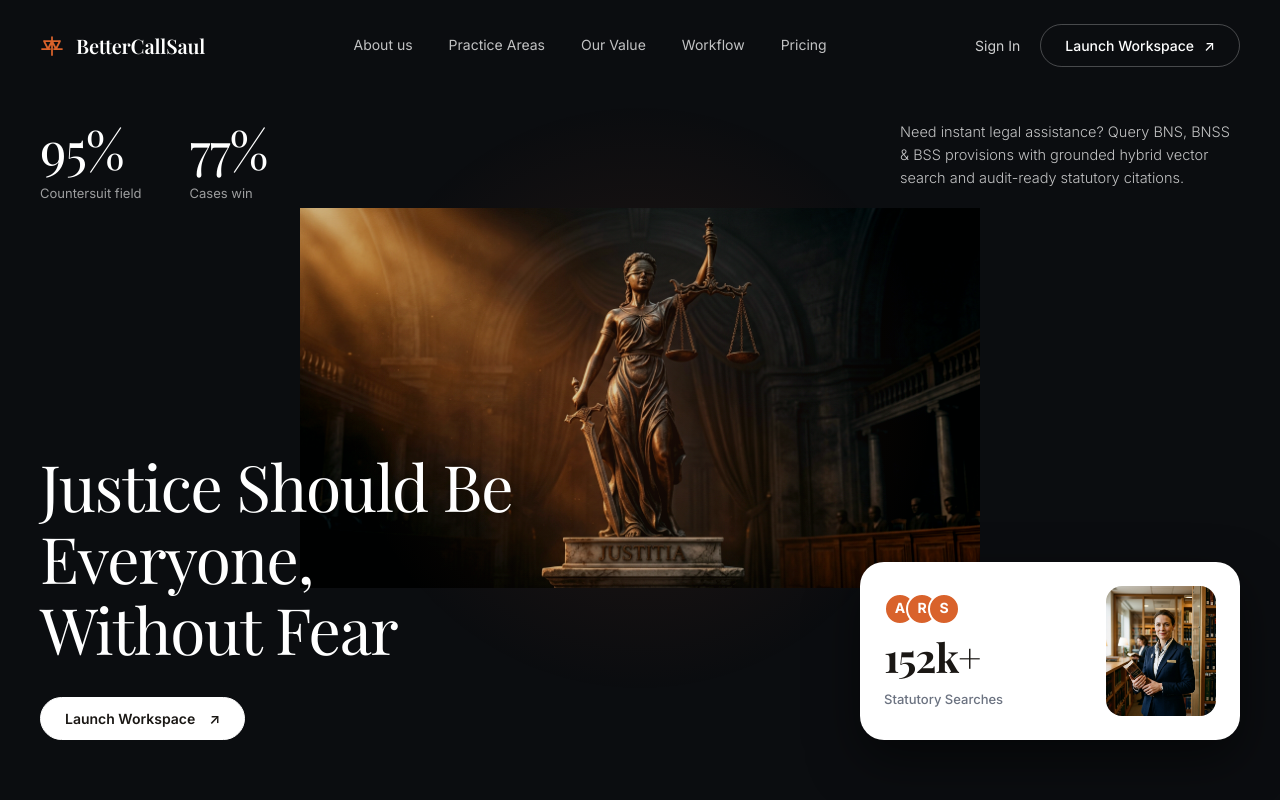
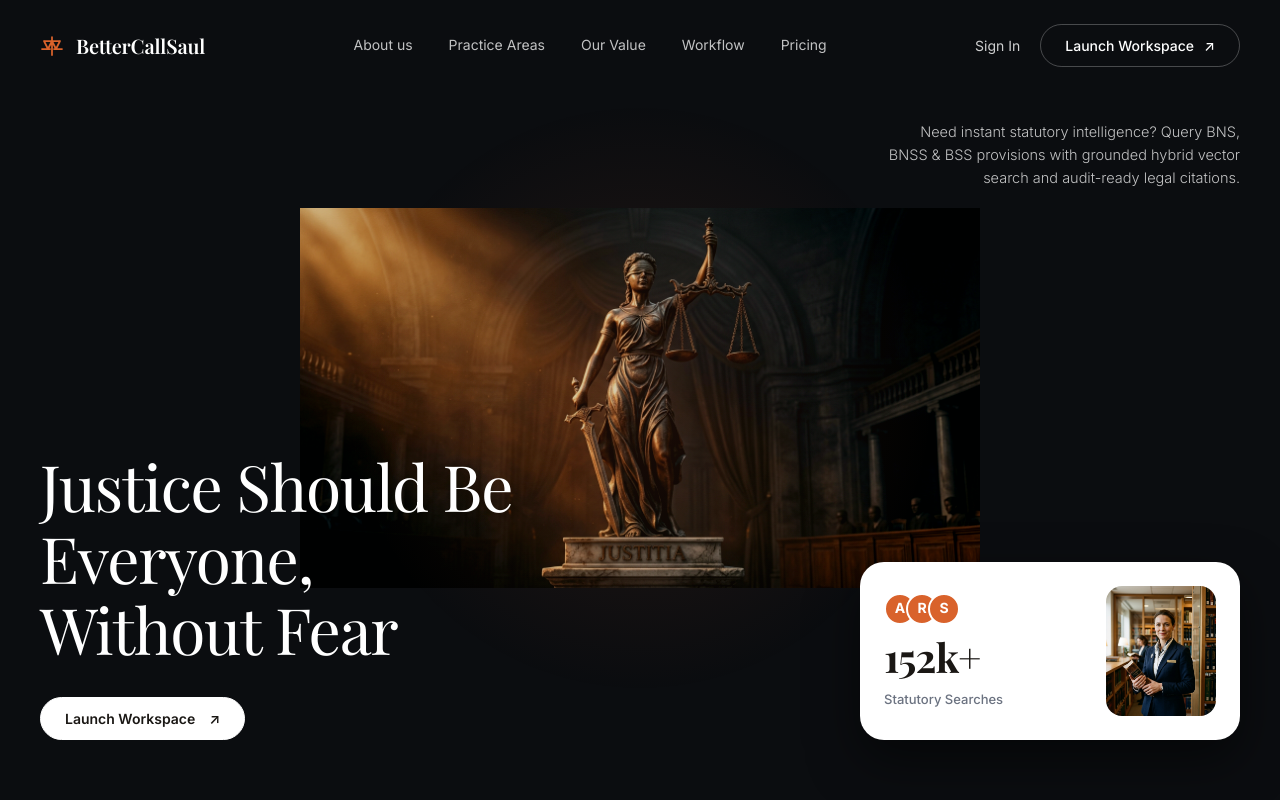
Before and after one commit to AbishekR05/BetterCallSaul, a React (Vite) app in the folder frontend/: page / in a window 1280 px wide. Shown: the top 800 px of the page. Built offline with nearby package versions, Linux system fonts and the light colour scheme; a web font is replaced by a local one.

Commit message:
fix(hero): remove placeholder stats countersuit field and cases win

```diff
--- a/frontend/src/components/landing/Hero.css
+++ b/frontend/src/components/landing/Hero.css
@@ -28,38 +28,14 @@
 /* Top Row */
 .hero-top-row {
   display: flex;
-  justify-content: space-between;
+  justify-content: flex-end;
   align-items: flex-start;
   margin-bottom: 40px;
 }
 
-.hero-stats-left {
-  display: flex;
-  gap: 48px;
-}
-
-.stat-block {
-  display: flex;
-  flex-direction: column;
-}
-
-.stat-number {
-  font-size: 52px;
-  font-weight: 500;
-  color: #FFFFFF;
-  line-height: 1.1;
-  letter-spacing: -0.02em;
-}
-
-.stat-label {
-  font-size: 13px;
-  color: rgba(255, 255, 255, 0.6);
-  margin-top: 6px;
-  font-weight: 400;
-}
-
 .hero-text-right {
-  max-width: 340px;
+  max-width: 360px;
+  text-align: right;
 }
 
 .hero-paragraph {
@@ -134,7 +110,7 @@
   margin-left: 6px;
 }
 
-/* Floating White Card (Exact Reference Match) */
+/* Floating White Card */
 .hero-card-right {
   background: #FFFFFF;
   color: #1A1714;
@@ -233,8 +209,10 @@
     padding: 0 20px;
   }
   .hero-top-row {
-    flex-direction: column;
-    gap: 24px;
+    justify-content: flex-start;
+  }
+  .hero-text-right {
+    text-align: left;
   }
   .hero-card-right {
     width: 100%;
--- a/frontend/src/components/landing/Hero.tsx
+++ b/frontend/src/components/landing/Hero.tsx
@@ -13,22 +13,11 @@ export const Hero: React.FC<HeroProps> = ({ onGetStarted }) => {
     <section className="hero-dark-frame">
       <div className="hero-inner-container">
 
-        {/* Top Header Stats & Text Row */}
+        {/* Top Header Paragraph Row */}
         <div className="hero-top-row">
-          <div className="hero-stats-left">
-            <div className="stat-block">
-              <span className="stat-number font-serif">95%</span>
-              <span className="stat-label">Countersuit field</span>
-            </div>
-            <div className="stat-block">
-              <span className="stat-number font-serif">77%</span>
-              <span className="stat-label">Cases win</span>
-            </div>
-          </div>
-
           <div className="hero-text-right">
             <p className="hero-paragraph">
-              Need instant legal assistance? Query BNS, BNSS &amp; BSS provisions with grounded hybrid vector search and audit-ready statutory citations.
+              Need instant statutory intelligence? Query BNS, BNSS &amp; BSS provisions with grounded hybrid vector search and audit-ready legal citations.
             </p>
           </div>
         </div>
@@ -54,7 +43,7 @@ export const Hero: React.FC<HeroProps> = ({ onGetStarted }) => {
             </button>
           </div>
 
-          {/* Floating White Card (Reference Image Exact Match) */}
+          {/* Floating White Card */}
           <div className="hero-card-right">
             <div className="card-top-content">
               {/* Avatar Stack */}
```
Also changed, not shown: 1 other file (tests, documents, lock files or other folders).
